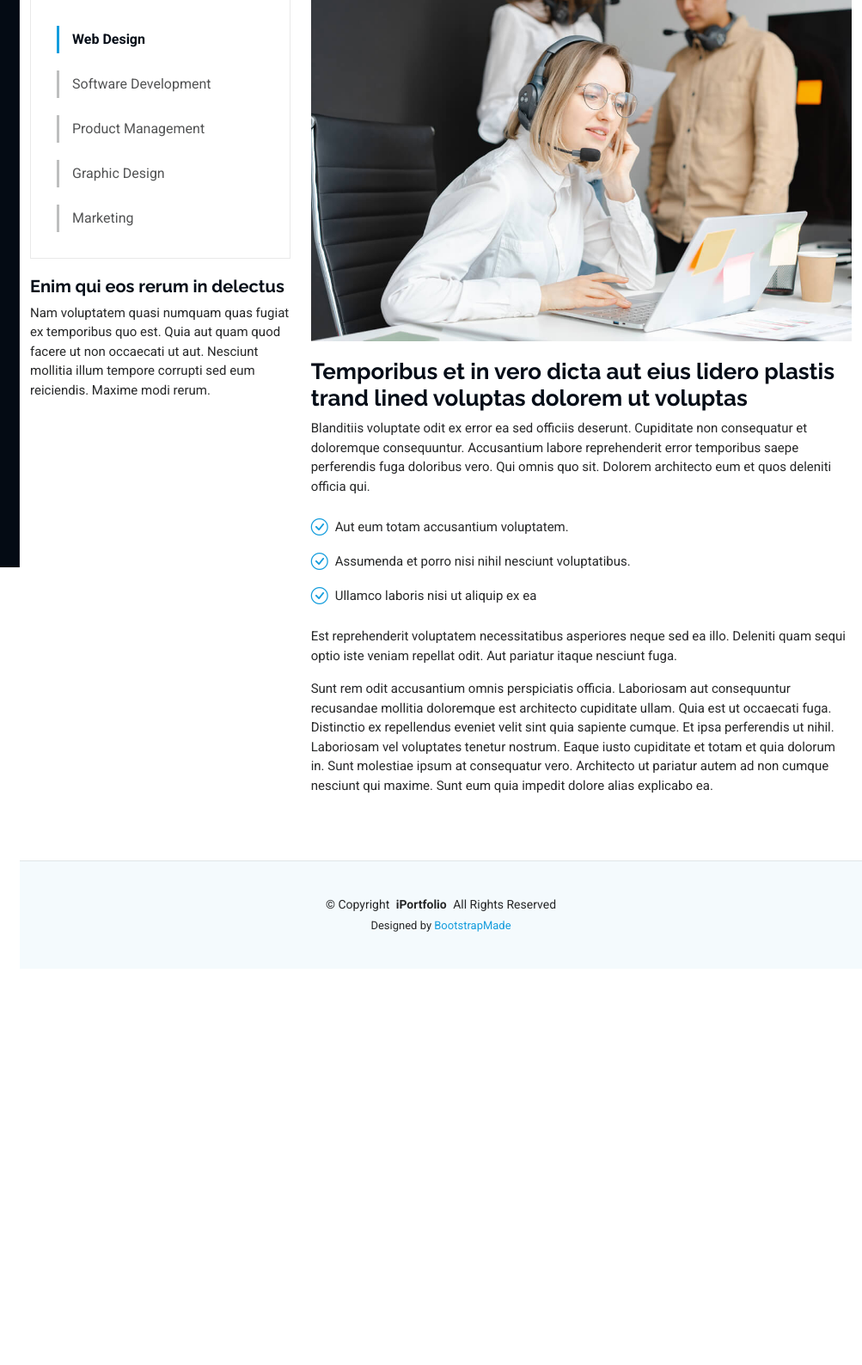
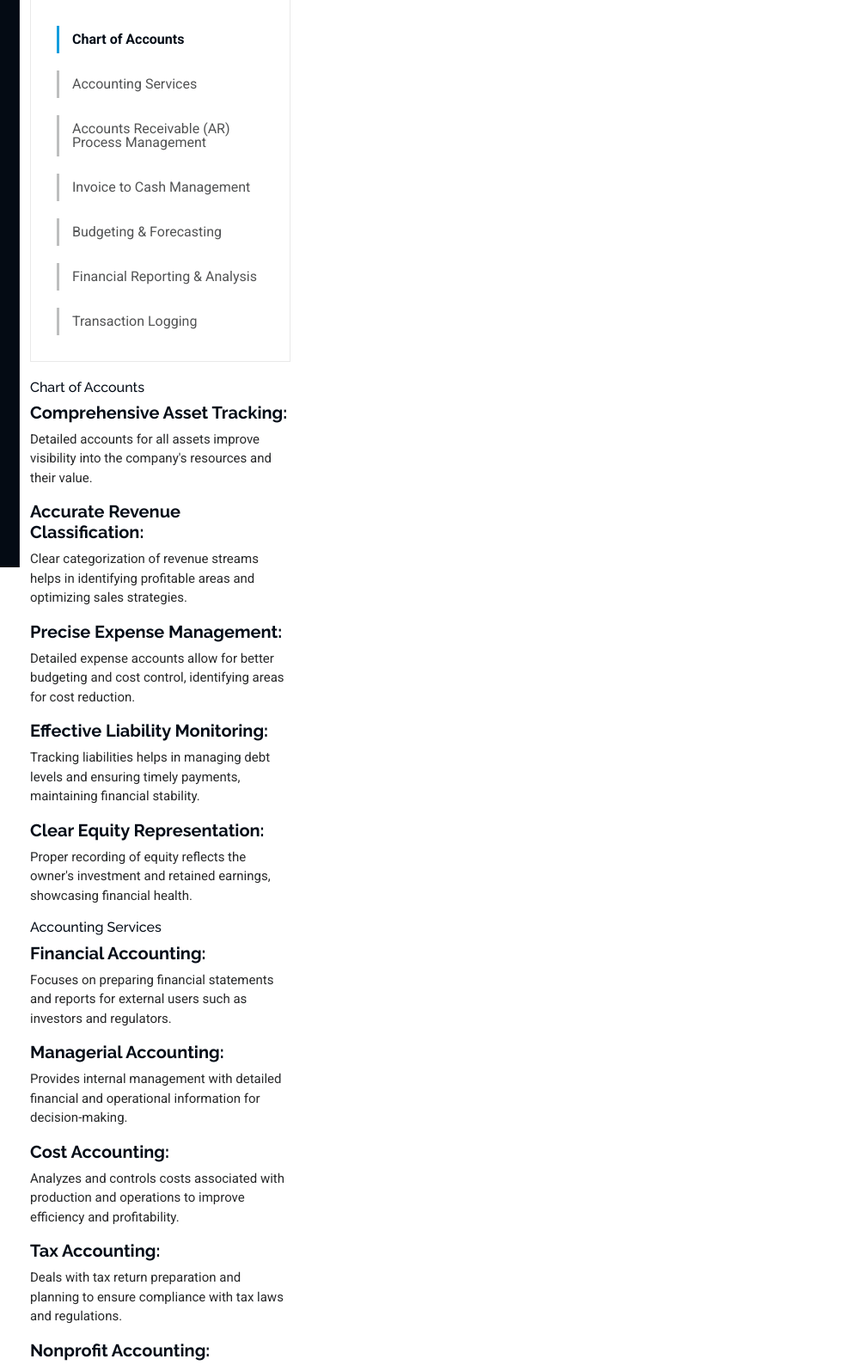
Before and after one commit to sumeet0369/mvb, a plain HTML site: page service-details.html in a window 1280 px wide. Shown: the part 140-1728 px from the top of the page at 86% size, 277-1280 px from the left. Before the commit the page ends 1267 px from the top, so only its background shows below. Drawn offline with Linux system fonts and the light colour scheme.

Commit message:
8th Change

```diff
--- a/service-details.html
+++ b/service-details.html
@@ -4,7 +4,7 @@
 <head>
   <meta charset="utf-8">
   <meta content="width=device-width, initial-scale=1.0" name="viewport">
-  <title>Service Details - iPortfolio Bootstrap Template</title>
+  <title>Book keeping Auditing and Accounting change WITH Accounts & Book-keeping Services</title>
   <meta content="" name="description">
   <meta content="" name="keywords">
 
@@ -113,18 +113,92 @@
 
           <div class="col-lg-4" data-aos="fade-up" data-aos-delay="100">
             <div class="services-list">
-              <a href="#" class="active">Web Design</a>
-              <a href="#">Software Development</a>
-              <a href="#">Product Management</a>
-              <a href="#">Graphic Design</a>
-              <a href="#">Marketing</a>
+              <a href="#" class="active">Chart of Accounts</a>
+              <a href="#">Accounting Services</a>
+              <a href="#">Accounts Receivable (AR) Process Management</a>
+              <a href="#">Invoice to Cash Management</a>
+              <a href="#">Budgeting &amp; Forecasting</a>
+              <a href="#">Financial Reporting &amp; Analysis</a>
+              <a href="#">Transaction Logging</a>
             </div>
 
-            <h4>Enim qui eos rerum in delectus</h4>
-            <p>Nam voluptatem quasi numquam quas fugiat ex temporibus quo est. Quia aut quam quod facere ut non occaecati ut aut. Nesciunt mollitia illum tempore corrupti sed eum reiciendis. Maxime modi rerum.</p>
+            <h6>Chart of Accounts</h6>
+            <h4>Comprehensive Asset Tracking:</h4>
+            <p>Detailed accounts for all assets improve visibility
+              into the company&#39;s resources and their value.</p>
+
+              <h4>Accurate Revenue Classification:</h4>
+            <p>Clear categorization of revenue streams helps in
+              identifying profitable areas and optimizing sales strategies.</p>
+
+
+              <h4>Precise Expense Management:</h4>
+            <p>Detailed expense accounts allow for better
+              budgeting and cost control, identifying areas for cost reduction.</p>
+
+              <h4>Effective Liability Monitoring:</h4>
+            <p>Tracking liabilities helps in managing debt levels
+              and ensuring timely payments, maintaining financial stability.</p>
+
+              <h4>Clear Equity Representation:</h4>
+            <p>Proper recording of equity reflects the owner&#39;s
+              investment and retained earnings, showcasing financial health.</p>
+
+              <h6>Accounting Services</h6>
+              <h4>Financial Accounting:</h4>
+              <p>Focuses on preparing financial statements and reports for external users
+                such as investors and regulators.</p>
+
+                <h4>Managerial Accounting:</h4>
+              <p>Provides internal management with detailed financial and operational
+                information for decision-making.</p>
+
+
+                <h4>Cost Accounting:</h4>
+              <p>Analyzes and controls costs associated with production and operations to
+                improve efficiency and profitability.</p>
+
+                <h4>Tax Accounting:</h4>
+              <p>Deals with tax return preparation and planning to ensure compliance with tax
+                laws and regulations.</p>
+
+                <h4>Nonprofit Accounting:</h4>
+              <p>Handles financial management for nonprofit organizations, focusing on
+                fund allocation and grant compliance.</p>
+
+
+                <h6>Accounts Receivable (AR) Process Management</h6>
+
+                <h4>Invoice Generation and Delivery:</h4>
+              <p>Create and send accurate invoices to customers for goods or
+                services provided.</p>
+
+                <h4>Payment Collection:</h4>
+              <p>Track and receive payments from customers through various methods
+                such as checks, electronic transfers, or online payments.</p>
+
+
+                <h4>Accounts Tracking:</h4>
+              <p>Monitor and record outstanding invoices and payments to manage
+                receivables efficiently.</p>
+
+                <h4>Credit Management:</h4>
+              <p>Assess and manage customer credit limits, terms, and risk to minimize
+                potential bad debts.</p>
+
+                <h4>Payment Application:</h4>
+              <p>Apply received payments to the correct customer accounts and invoices
+                to update balances.</p>
+
+                <h4>Collections Follow-Up:</h4>
+                <p>Follow up on overdue invoices, send reminders, and manage collection
+                  efforts to ensure timely payment.</p>
+
+
+
           </div>
 
-          <div class="col-lg-8" data-aos="fade-up" data-aos-delay="200">
+          <!-- <div class="col-lg-8" data-aos="fade-up" data-aos-delay="200">
             <img src="assets/img/services.jpg" alt="" class="img-fluid services-img">
             <h3>Temporibus et in vero dicta aut eius lidero plastis trand lined voluptas dolorem ut voluptas</h3>
             <p>
@@ -141,7 +215,7 @@
             <p>
               Sunt rem odit accusantium omnis perspiciatis officia. Laboriosam aut consequuntur recusandae mollitia doloremque est architecto cupiditate ullam. Quia est ut occaecati fuga. Distinctio ex repellendus eveniet velit sint quia sapiente cumque. Et ipsa perferendis ut nihil. Laboriosam vel voluptates tenetur nostrum. Eaque iusto cupiditate et totam et quia dolorum in. Sunt molestiae ipsum at consequatur vero. Architecto ut pariatur autem ad non cumque nesciunt qui maxime. Sunt eum quia impedit dolore alias explicabo ea.
             </p>
-          </div>
+          </div> -->
 
         </div>
 
@@ -155,7 +229,7 @@
 
     <div class="container">
       <div class="copyright text-center ">
-        <p>© <span>Copyright</span> <strong class="px-1 sitename">iPortfolio</strong> <span>All Rights Reserved</span></p>
+        <p>© <span>Copyright</span> <strong class="px-1 sitename">Erica</strong> <span>All Rights Reserved</span></p>
       </div>
       <div class="credits">
         <!-- All the links in the footer should remain intact. -->
```
Also changed, not shown: index.html (+7 -7 lines).
